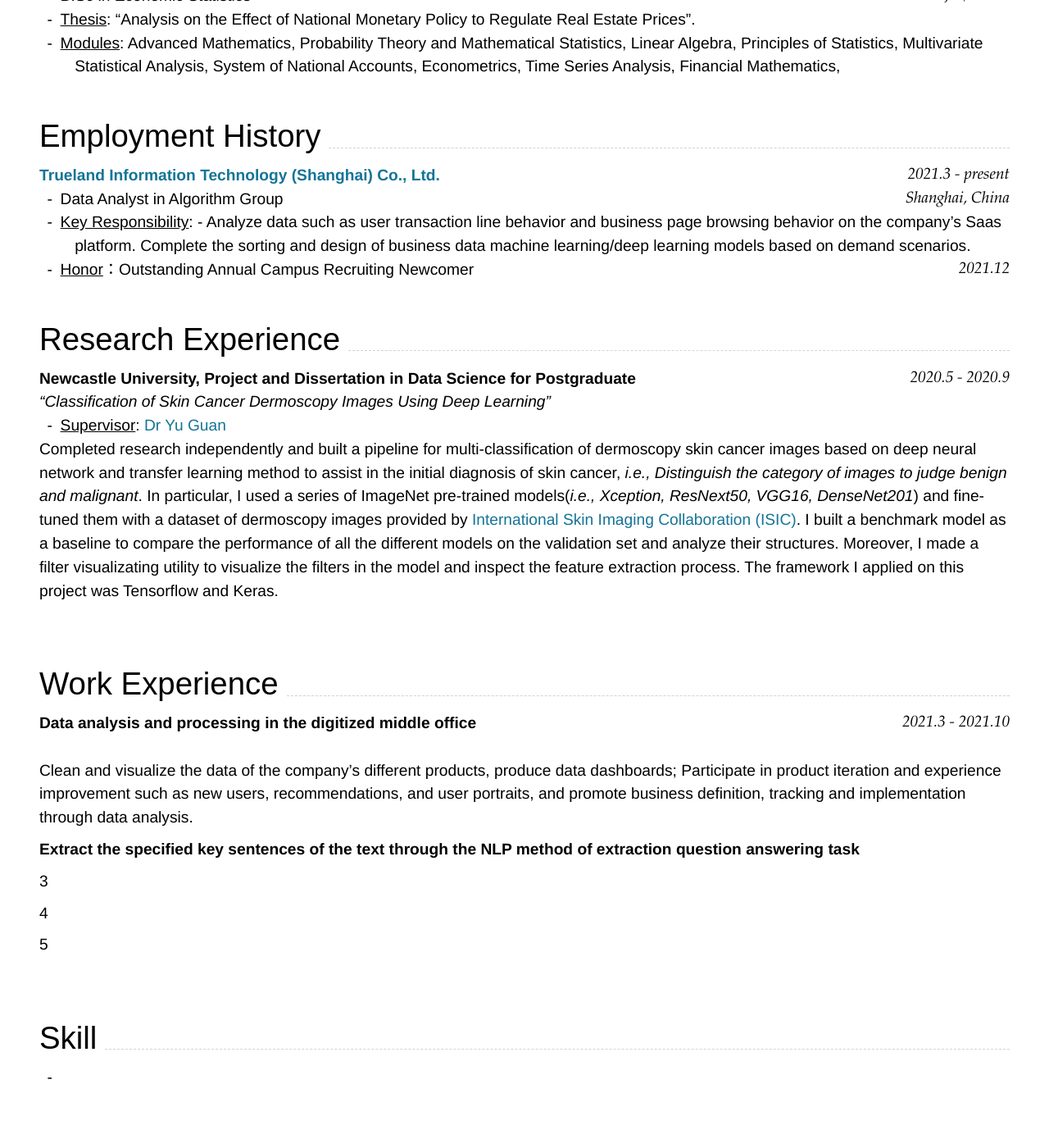
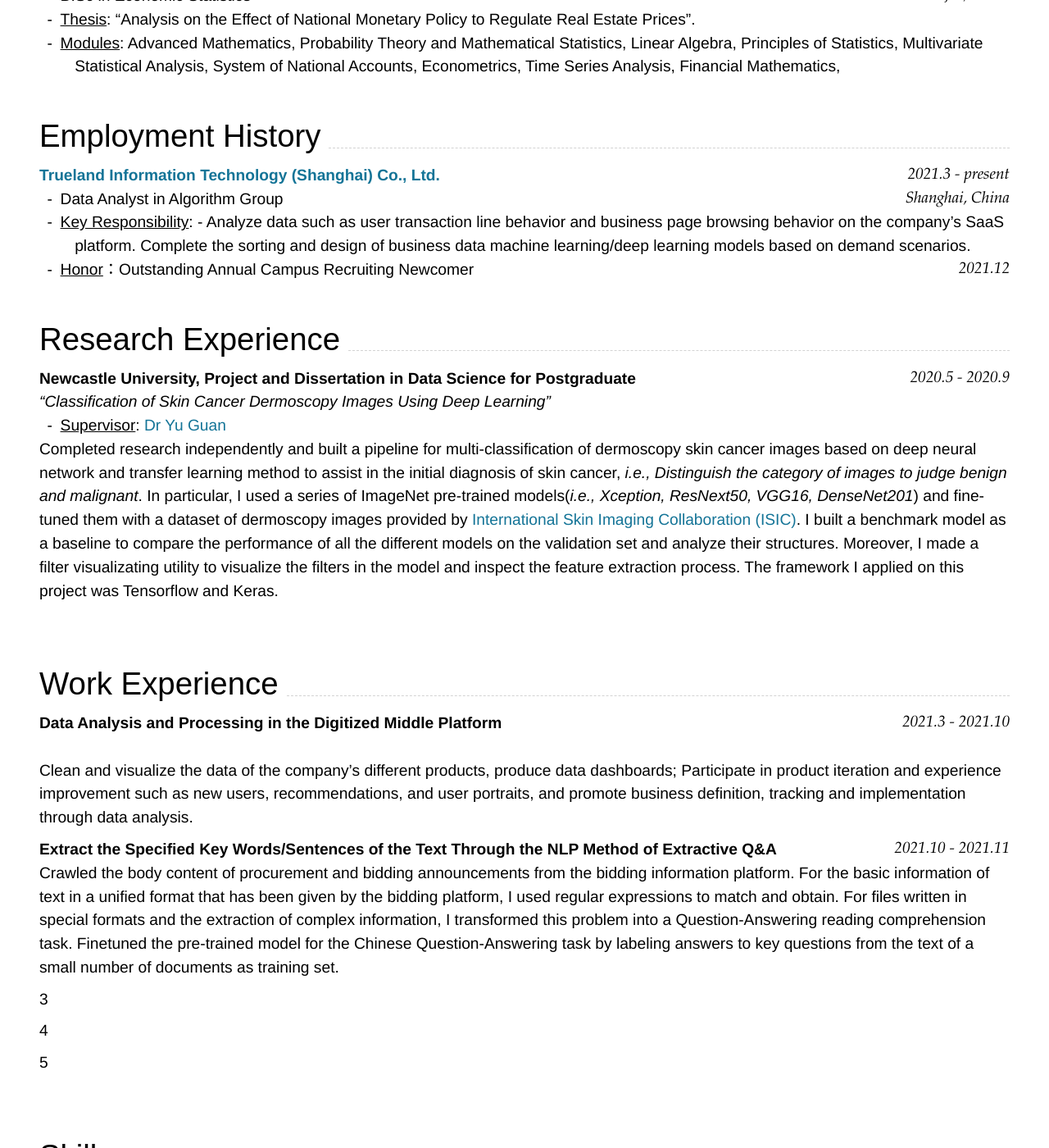
Before and after one commit to MinyeShao/CV_Markdown, a Jekyll site: the page built from index.md, in a window 1280 px wide and 1400 px high, scrolled down 567 px. Shown: the whole window at 82% size. Built offline with Jekyll 4.4.1, drawn with Linux system fonts in a browser that asks for light colours; nearby versions of some CDN libraries; before the commit the page ends 1943 px from its top, so only the background shows below that.

Commit message:
Update index.md

````diff
--- a/index.md
+++ b/index.md
@@ -50,7 +50,7 @@ TianJin, China
 Shanghai, China
 ```
 - Data Analyst in Algorithm Group
-- <u>Key Responsibility</u>: - Analyze data such as user transaction line behavior and business page browsing behavior on the company's Saas platform. Complete the sorting and design of business data machine learning/deep learning models based on demand scenarios.
+- <u>Key Responsibility</u>: - Analyze data such as user transaction line behavior and business page browsing behavior on the company's SaaS platform. Complete the sorting and design of business data machine learning/deep learning models based on demand scenarios.
 - <u>Honor</u>：Outstanding Annual Campus Recruiting Newcomer `2021.12`
 <br><br />
 
@@ -69,11 +69,12 @@ Completed research independently and built a pipeline for multi-classification o
 
 
 ## Work Experience
-### **Data analysis and processing in the digitized middle office**`2021.3 - 2021.10`
+### **Data Analysis and Processing in the Digitized Middle Platform**`2021.3 - 2021.10`
 <br>
 Clean and visualize the data of the company's different products, produce data dashboards; Participate in product iteration and experience improvement such as new users, recommendations, and user portraits, and promote business definition, tracking and implementation through data analysis.
 
-### **Extract the specified key sentences of the text through the NLP method of extraction question answering task**
+### **Extract the Specified Key Words/Sentences of the Text Through the NLP Method of Extractive Q&A**`2021.10 - 2021.11`
+Crawled the body content of procurement and bidding announcements from the bidding information platform. For the basic information of text in a unified format that has been given by the bidding platform, I used regular expressions to match and obtain. For files written in special formats and the extraction of complex information, I transformed this problem into a Question-Answering reading comprehension task. Finetuned the pre-trained model for the Chinese Question-Answering task by labeling answers to key questions from the text of a small number of documents as training set.
 
 ### 3
 ### 4
````
